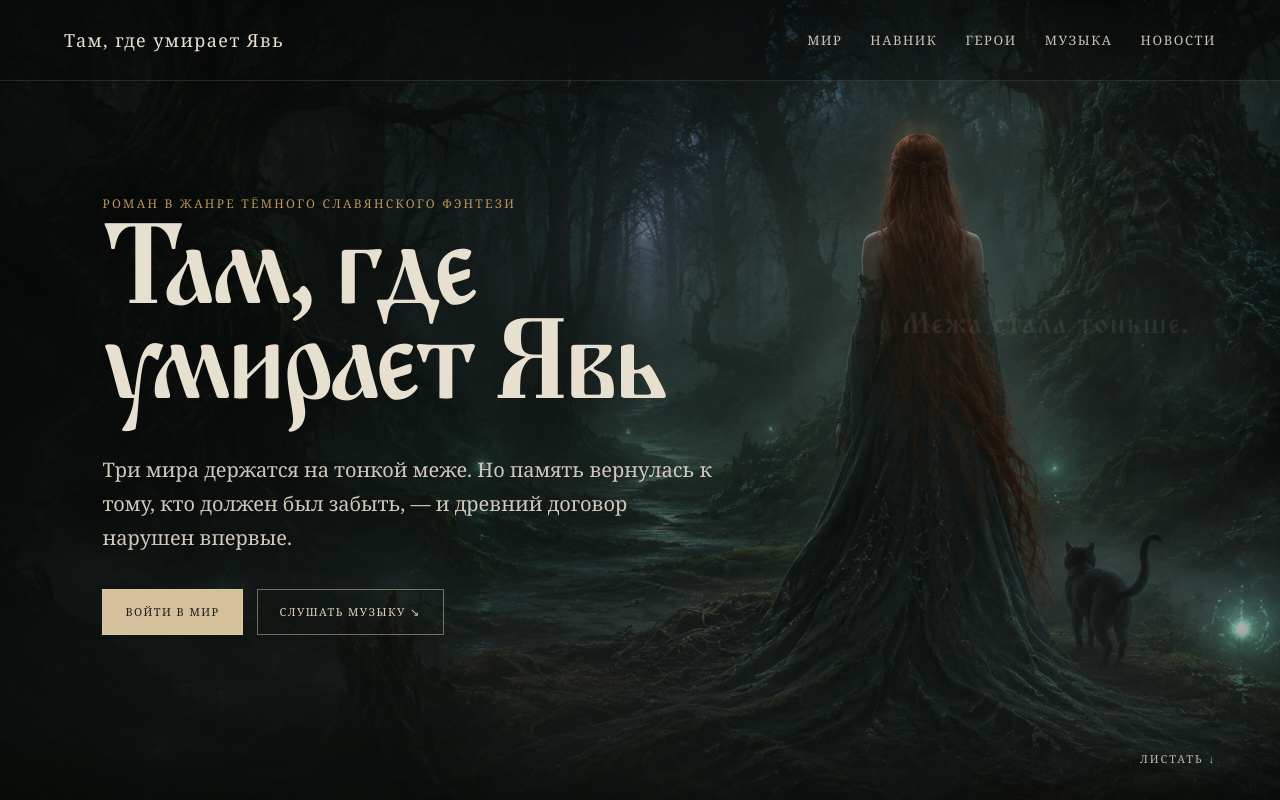
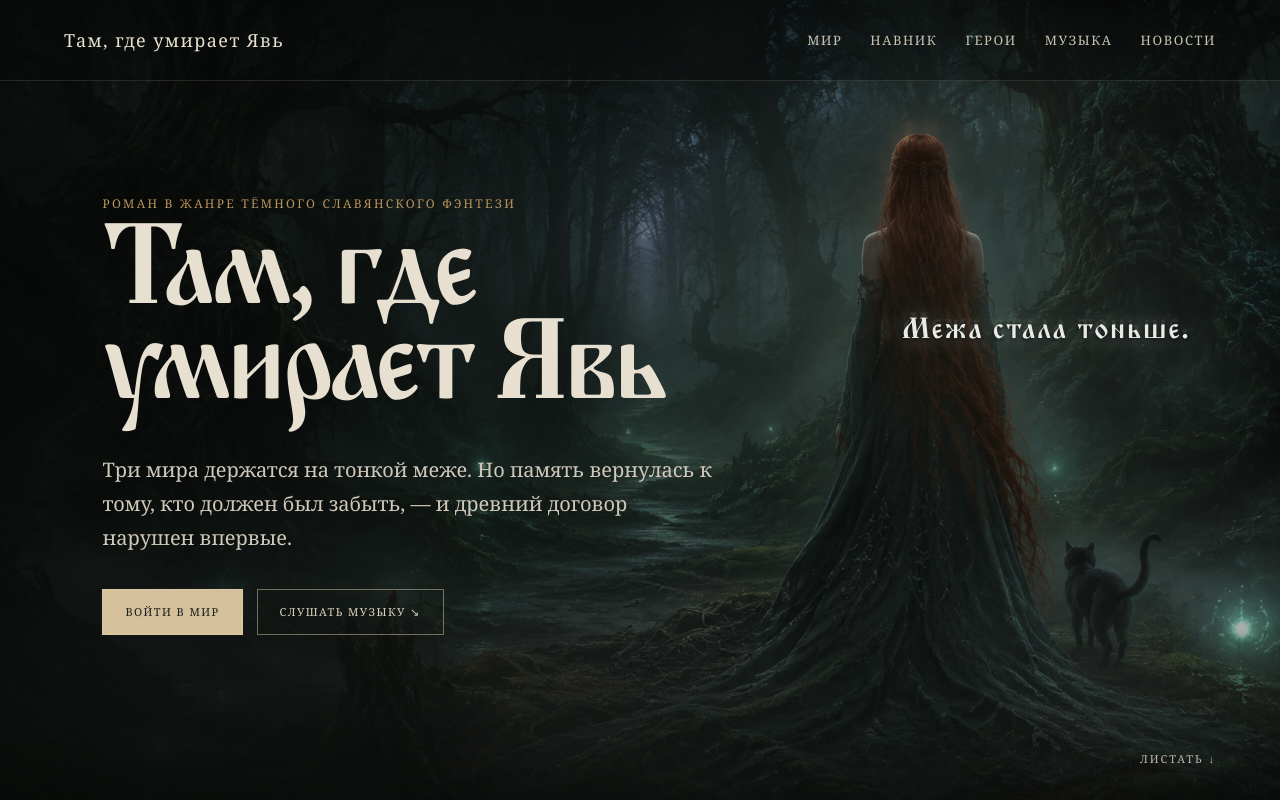
Before and after one commit to solnce2970-cell/tam-gde-umiraet-yav, a Next.js app: page / in a window 1280 px wide. Shown: the top 800 px of the page. Built offline with nearby package versions, Linux system fonts and the light colour scheme.

Commit message:
Mount Mezha message above mist

```diff
--- a/app/layout.tsx
+++ b/app/layout.tsx
@@ -6,6 +6,7 @@ import BackToTop from "./BackToTop";
 import MusicPlayerPortal from "./MusicPlayerPortal";
 import NavnikModalPortal from "./NavnikModalPortal";
 import MezhaMist from "./MezhaMist";
+import MezhaText from "./MezhaText";
 
 export const metadata: Metadata = {
   title: "Там, где умирает Явь",
@@ -20,6 +21,7 @@ export default function RootLayout({ children }: Readonly<{ children: React.Reac
         <NavnikModalPortal />
         <MusicPlayerPortal />
         <MezhaMist />
+        <MezhaText />
         <BackToTop />
       </body>
     </html>
```
